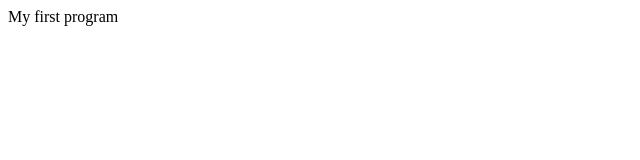
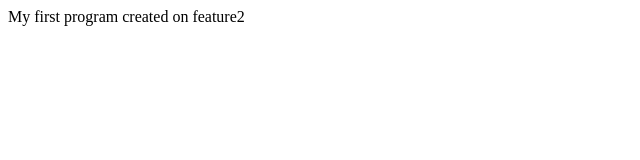
Before and after one commit to ps517g/new_folder, a plain HTML site: page index.html in a window 1280 px wide. Shown: the whole page, without its empty margins (0-640 px from the left). Drawn offline with Linux system fonts and the light colour scheme.

Commit message:
new feature added

```diff
--- a/index.html
+++ b/index.html
@@ -1 +1,2 @@
 <body>My first program</body>
+<n>created on feature2</n>
```
